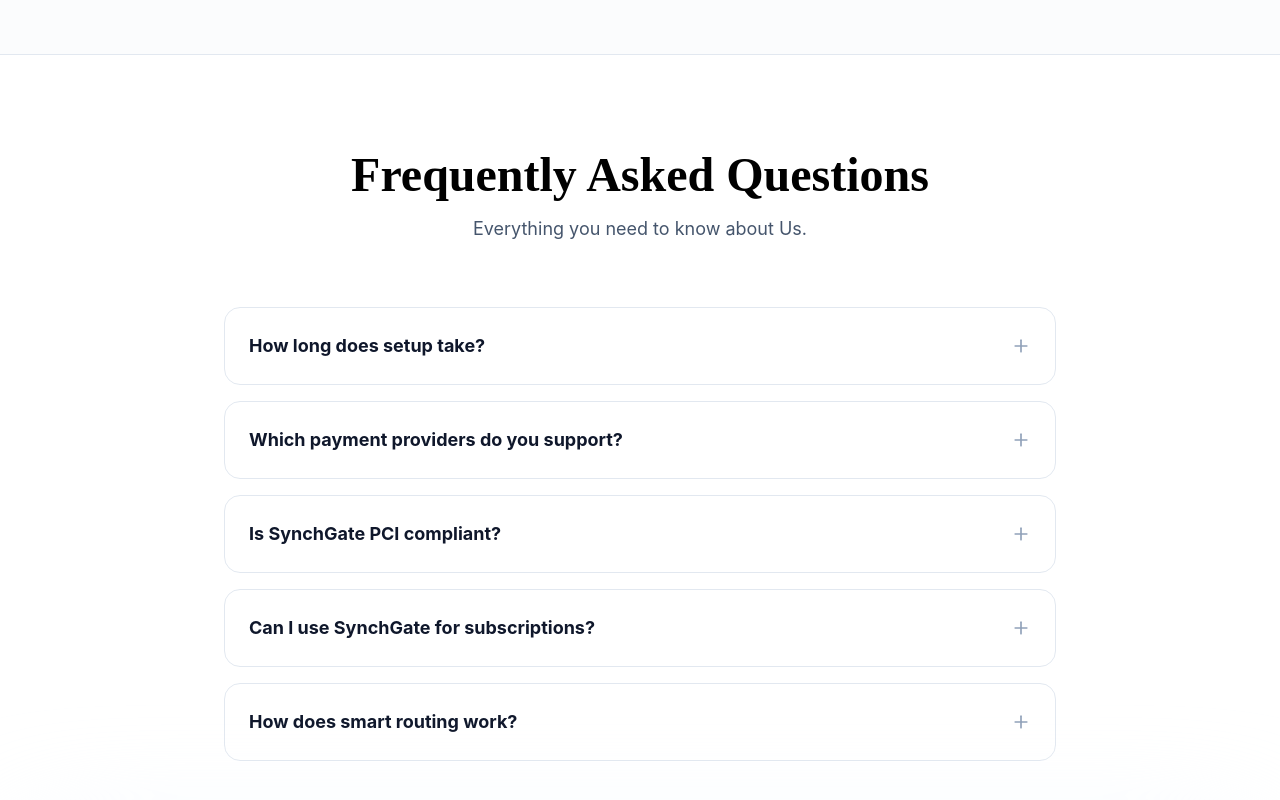
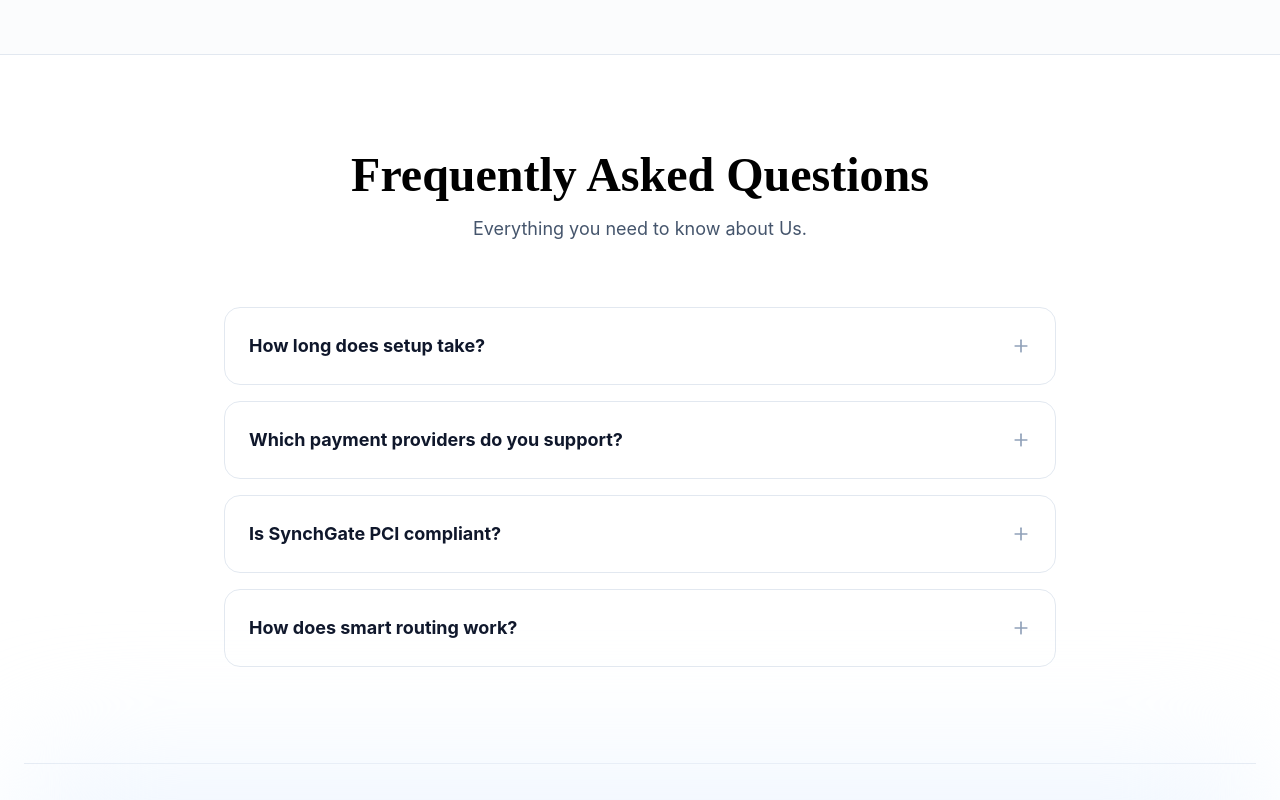
Before and after one commit to synchgate/synch, a React (Vite) app: page / in a window 1280 px wide. Shown: the part 2865-3665 px from the top of the page. Built offline with nearby package versions, Linux system fonts and the light colour scheme; no server answers.

Commit message:
removed subscription from faq

```diff
--- a/src/pages/LandingPage.tsx
+++ b/src/pages/LandingPage.tsx
@@ -454,10 +454,6 @@
                     a: "We do not process payments or handle user cards details. All payments are processed by payment gateways (providers) and they securely handle sensitive payment data."
                   },
                   {
-                    q: "Can I use SynchGate for subscriptions?",
-                    a: "Absolutely. Our infrastructure supports one-time charges, recurring billing, and complex multi-tiered subscription models across all supported providers."
-                  },
-                  {
                     q: "How does smart routing work?",
                     a: "(this feature is coming soon)"
                   },
```
